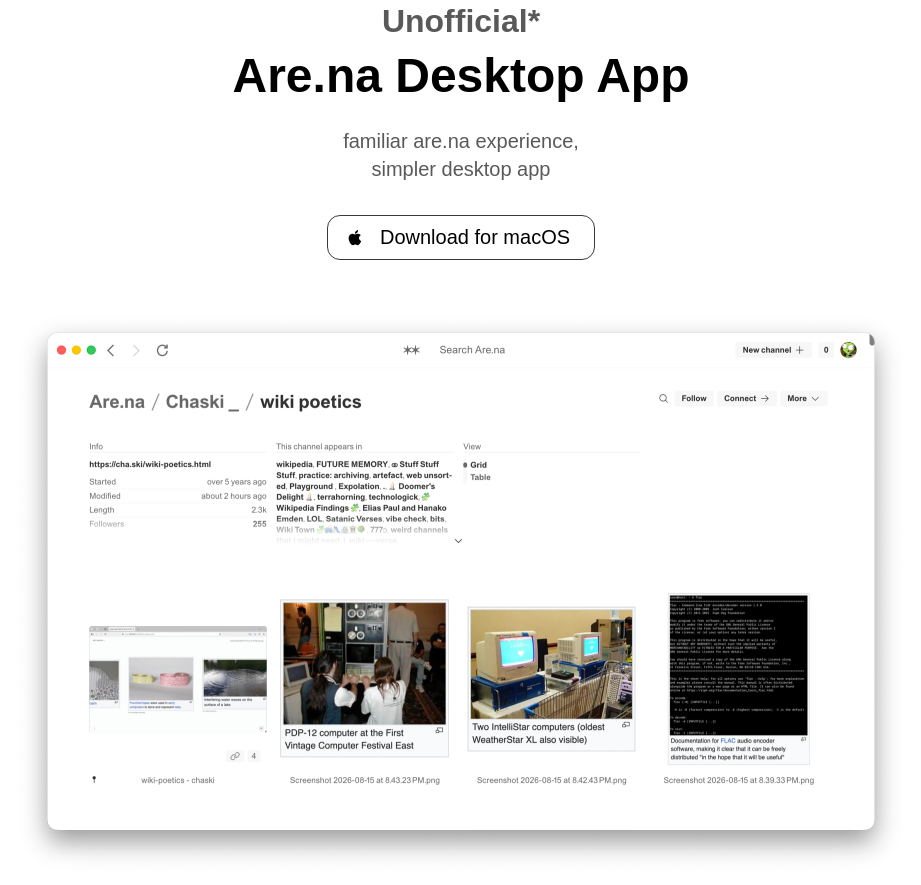
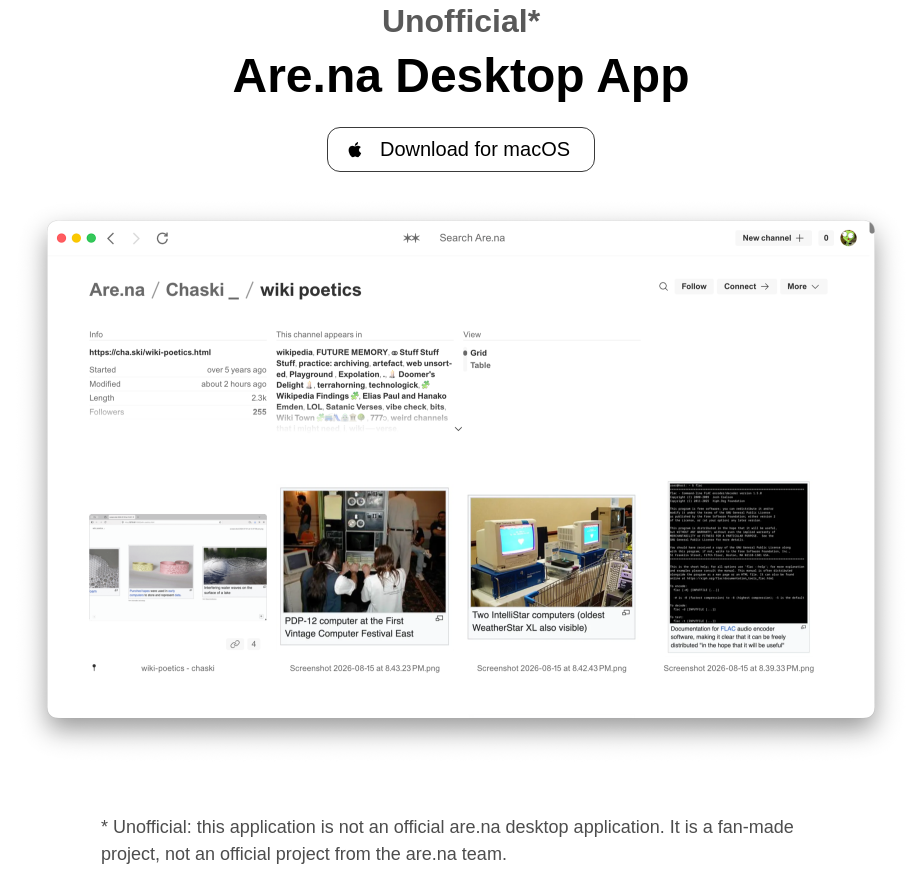
Before and after one commit to justinliang1020/arena-desktop, an Electron app: page website/index.html in a window 1280 px wide. Shown: the part 117-1002 px from the top of the page, without its empty margins (179-1100 px from the left). Drawn offline with Linux system fonts and the light colour scheme.

Commit message:
disclaimer and styling for download button

```diff
--- a/website/assets/style.css
+++ b/website/assets/style.css
@@ -46,13 +46,6 @@
   font-size: 48px;
 }
 
-.tagline {
-  margin: 0 0 32px;
-  font-size: 20px;
-  color: #595959;
-  line-height: 1.4;
-}
-
 .download-button {
   display: inline-flex;
   align-items: center;
@@ -64,6 +57,11 @@
   text-decoration: none;
   color: #000;
   font-size: 20px;
+  transition: background 0.15s ease;
+
+  &:hover {
+    background: hsl(0 0 95%);
+  }
 }
 
 .download-button img {
@@ -75,13 +73,13 @@
   width: 100%;
   max-width: 900px;
   height: auto;
-  margin-top: 48px;
+  margin-top: 24px;
   border-radius: 8px;
 }
 
 .description {
   max-width: 760px;
-  margin: 64px auto;
+  margin: 48px auto;
   padding: 0 20px;
   font-size: 20px;
   line-height: 1.5;
@@ -100,3 +98,8 @@
     font-size: 24px;
   }
 }
+
+.disclaimer {
+  font-size: 18px;
+  color: hsl(0 0 30%);
+}
--- a/website/index.html
+++ b/website/index.html
@@ -28,9 +28,6 @@
       <section class="hero">
         <p class="unofficial">Unofficial*</p>
         <h1>Are.na Desktop App</h1>
-        <p class="tagline">
-          familiar are.na experience,<br />simpler desktop app
-        </p>
 
         <a class="download-button" href="#">
           <img src="assets/images/apple.png" alt="" />
@@ -45,6 +42,11 @@
       </section>
 
       <section class="description">
+        <p class="disclaimer">
+          * Unofficial: this application is not an official are.na desktop
+          application. It is a fan-made project, not an official project from
+          the are.na team.
+        </p>
         <p>
           Lorem ipsum dolor sit amet, consectetur adipiscing elit, sed do
           eiusmod tempor incididunt ut labore et dolore magna aliqua. Ut enim ad
```
